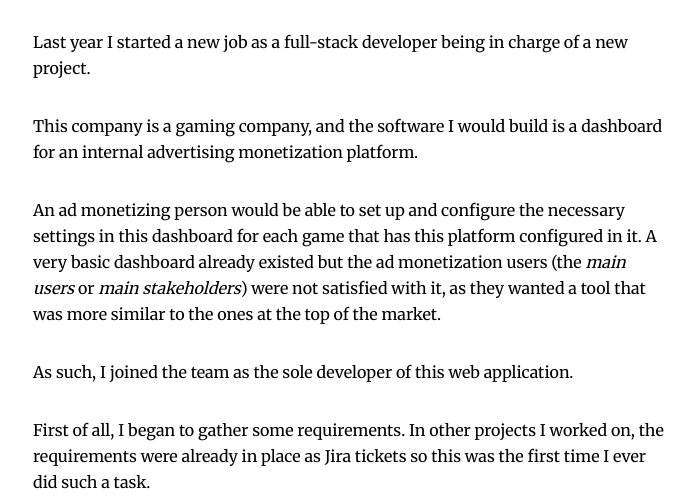
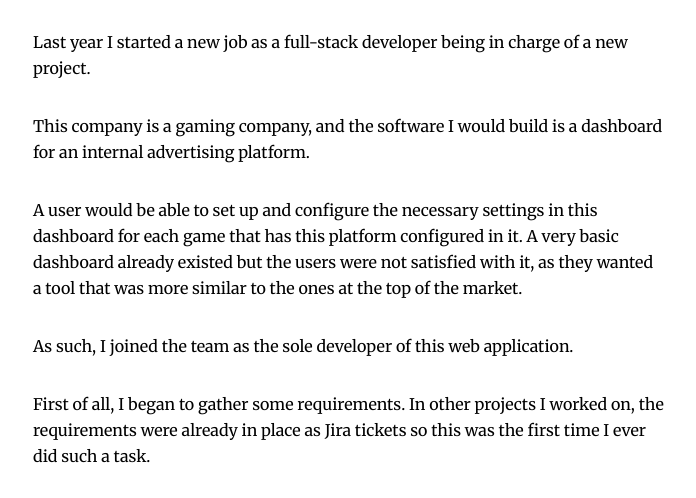
Before and after one commit to andrefrodrigues/brainstormer-blog, a Gatsby site: page /the-value-of-a-designer-in-a-new-project/ in a window 1280 px wide. Shown: the part 255-753 px from the top of the page, without its empty margins (291-987 px from the left). Built offline with nearby package versions, Linux system fonts and the light colour scheme; Gatsby itself is replaced by a stand-in of ours.

Commit message:
correct things

```diff
--- a/content/blog/the-value-of-a-designer-in-a-new-project/index.md
+++ b/content/blog/the-value-of-a-designer-in-a-new-project/index.md
@@ -6,9 +6,9 @@ description: "UI/UX specialists are critical to the success of a project. Recent
 
 Last year I started a new job as a full-stack developer being in charge of a new project.
 
-This company is a gaming company, and the software I would build is a dashboard for an internal advertising monetization platform.
+This company is a gaming company, and the software I would build is a dashboard for an internal advertising platform.
 
-An ad monetizing person would be able to set up and configure the necessary settings in this dashboard for each game that has this platform configured in it. A very basic dashboard already existed but the ad monetization users (the *main users* or *main stakeholders*) were not satisfied with it, as they wanted a tool that was more similar to the ones at the top of the market.
+A user would be able to set up and configure the necessary settings in this dashboard for each game that has this platform configured in it. A very basic dashboard already existed but the users were not satisfied with it, as they wanted a tool that was more similar to the ones at the top of the market.
 
 As such, I joined the team as the sole developer of this web application.
 
```
